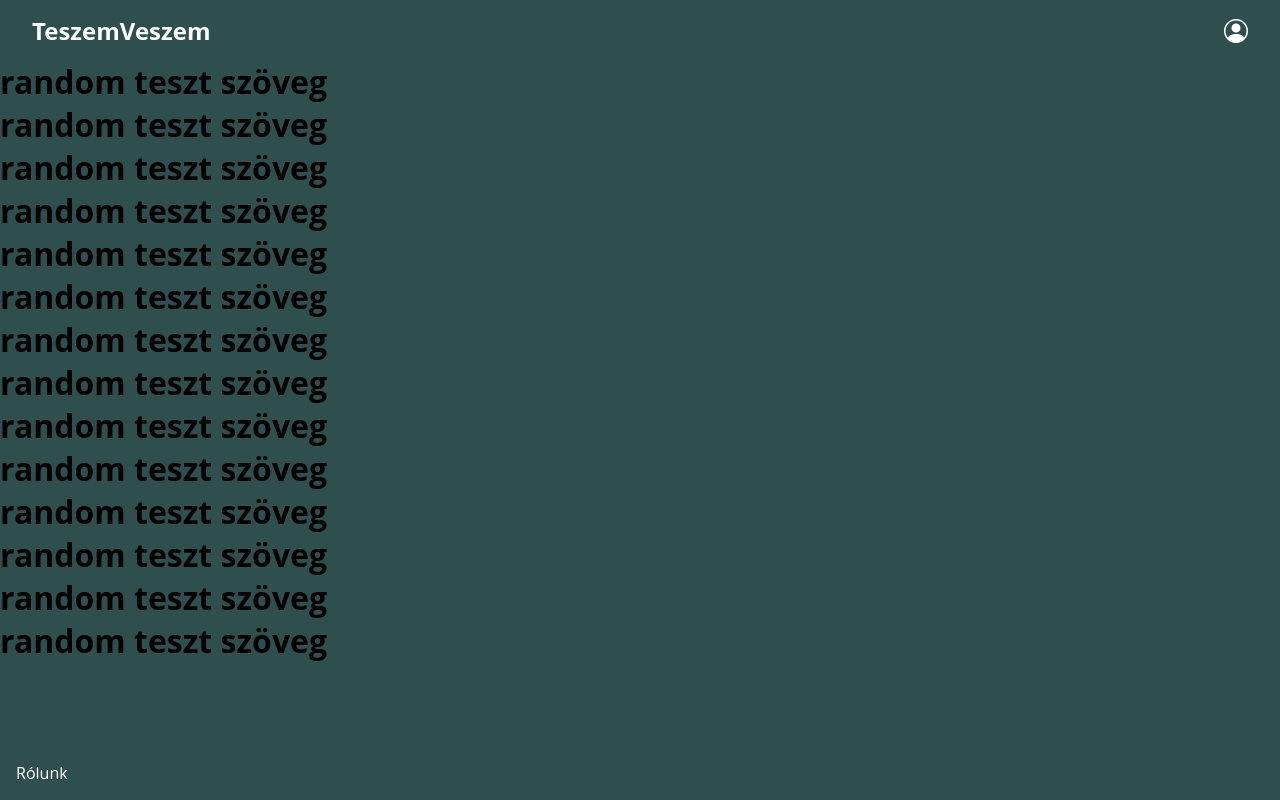
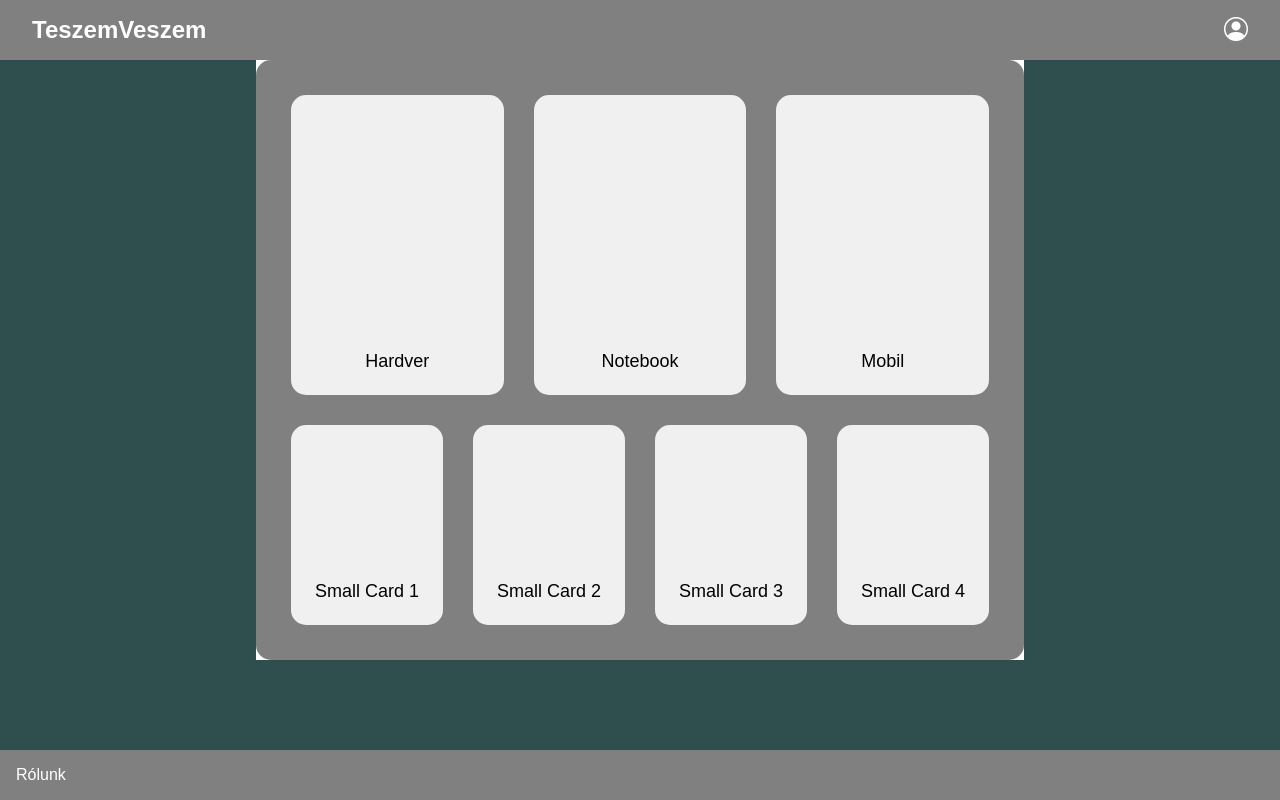
Before and after one commit to AAdam98/TeszemVeszem, a Flask app: page / in a window 1280 px wide. Run offline with Flask 3, Linux system fonts and the light colour scheme.

Commit message:
kártyás menü félig kész

```diff
--- a/website/static/site.css
+++ b/website/static/site.css
@@ -2,12 +2,13 @@
     margin: 0;
     padding: 0;
     box-sizing: border-box;
-    font-family: 'Open Sans', sans-serif;
+    font-family: 'Cascadia Mono', sans-serif;
 }
 
 body {
     height: 100vh;
     background-color: darkslategray;
+
     }
 
 li {
@@ -26,6 +27,7 @@ a:hover {
 
 header {
     padding: 0 2rem;
+    background-color: gray;
 }
 
 .navbar {
@@ -57,8 +59,61 @@ footer {
     position: relative;
     bottom: 0;
     padding: 1rem 1rem;
+    color: grey;
+    width: 100%;
+    background-color: gray;
 }
 /* dinamikus megjelenítés */
 @media (max-width: 992px) {
 
 }
+
+.sitecontent{
+    background-color: white;
+    margin-left: 20%;
+    margin-right: 20%;
+}
+
+.card {
+    background-color: #f0f0f0;
+    padding: 20px;
+    text-align: center;
+    font-size: 18px;
+    line-height: 1.5;
+    margin: 15px;
+    display: flex;
+    justify-content: center;
+    align-items: flex-end;
+    border-radius: 15px;
+}
+.card.upper-card {
+    height: 300px ;
+    width: 300px;
+}
+
+.card.bottom-card{
+    height: 200px ;
+    width: 200px;
+}
+
+.container {
+    display: flex;
+    /* flex-direction: row; */
+    justify-content: space-evenly;
+}
+
+.hirdetesdoboz {
+    display: flex;
+    width: 100%;
+    flex-direction: column;
+    justify-content: center;
+    background-color: gray;
+    margin: 0 auto; /* A tartalom középre igazítása */
+    max-width: 800px; /* Példa: Maximális szélesség a tartalomnak */
+    padding: 20px;
+    border-radius: 15px;
+}
+
+.hardverlogo{
+    background-image
+}
--- a/website/templates/base.html
+++ b/website/templates/base.html
@@ -40,13 +40,14 @@
     {%endif%}
     {% endwith %}
 
-    {%block content%}
-    {%endblock%}
+    <div class="sitecontent">
+        {% block content %}{% endblock %}
+    </div>
 
     <footer>
-            <ul class="links">
-                <li><a href="/about" class="hero">Rólunk</a></li>
-            </ul>
+        <ul class="links">
+            <li><a href="/about" class="hero">Rólunk</a></li>
+        </ul>
     </footer>
 
     <script>
--- a/website/templates/index.html
+++ b/website/templates/index.html
@@ -3,21 +3,22 @@
 
 {%block content%}
 
-<div class="content">
-    <h1>random teszt szöveg</h1>
-    <h1>random teszt szöveg</h1>
-    <h1>random teszt szöveg</h1>
-    <h1>random teszt szöveg</h1>
-    <h1>random teszt szöveg</h1>
-    <h1>random teszt szöveg</h1>
-    <h1>random teszt szöveg</h1>
-    <h1>random teszt szöveg</h1>
-    <h1>random teszt szöveg</h1>
-    <h1>random teszt szöveg</h1>
-    <h1>random teszt szöveg</h1>
-    <h1>random teszt szöveg</h1>
-    <h1>random teszt szöveg</h1>
-    <h1>random teszt szöveg</h1>
+<div class="hirdetesdoboz">
+    <div class="">
+        <div class="container">
+            <div class="card upper-card">
+                <p>Hardver</p>
+            </div>
+            <div class="card upper-card">Notebook</div>
+            <div class="card upper-card">Mobil</div>
+        </div>
+        <div class="container">
+            <div class="card bottom-card">Small Card 1</div>
+            <div class="card bottom-card">Small Card 2</div>
+            <div class="card bottom-card">Small Card 3</div>
+            <div class="card bottom-card">Small Card 4</div>
+        </div>
+    </div>
 </div>
 
 
```
